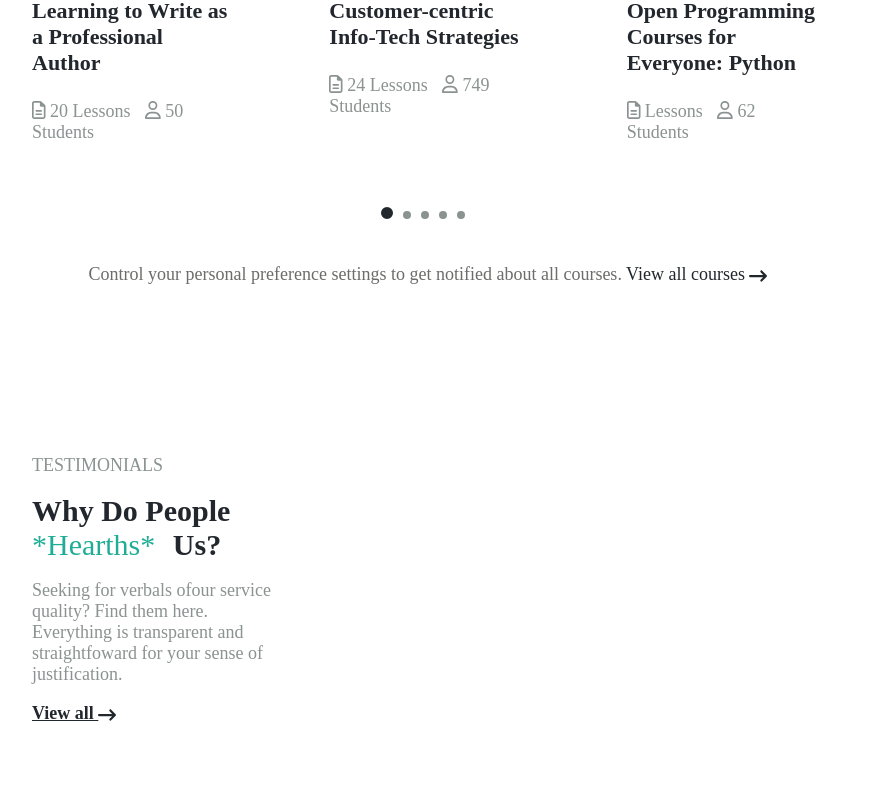
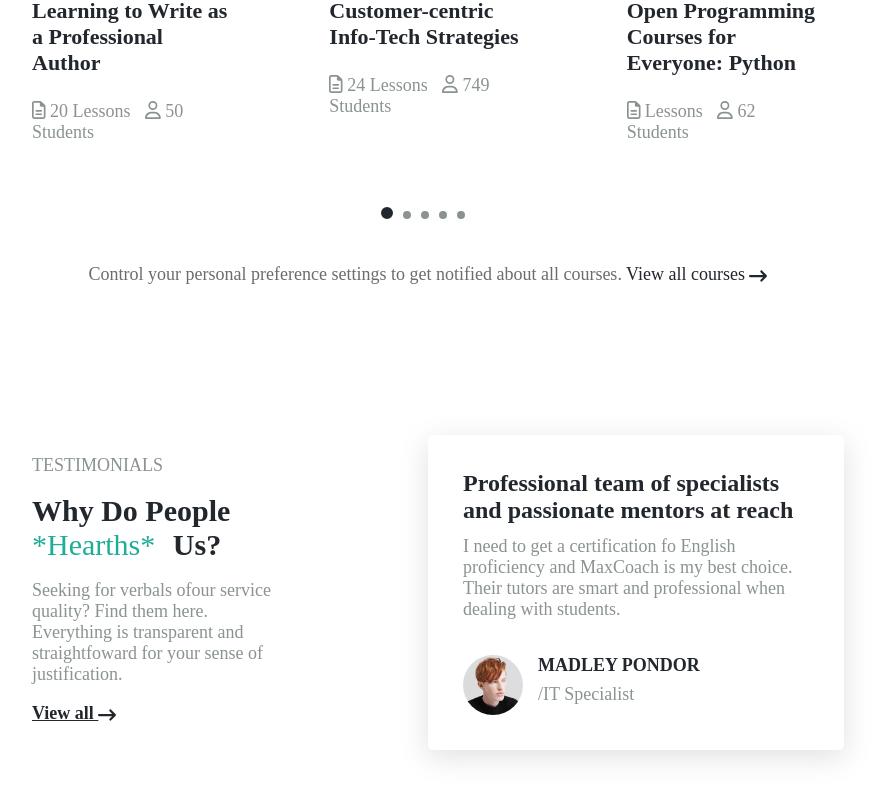
Before and after one commit to cerry24/proj-html-vuejs, a Vue app: page / in a window 1280 px wide. Shown: the part 3177-3977 px from the top of the page, without its empty margins (212-1091 px from the left). Built offline with nearby package versions, Linux system fonts and the light colour scheme.

Commit message:
implement front review card

```diff
--- a/src/components/AppMain components/SectionTestimonials.vue
+++ b/src/components/AppMain components/SectionTestimonials.vue
@@ -22,8 +22,24 @@ export default {
                 </p>
             </div>
 
-            <div class="reviews-cards">
+            <div class="reviews-cards"> <!--testimonials cards container-->
+                <div class="front-card"> <!--close up card of testimonial-->
+                    <h3>Professional team of specialists and passionate mentors at reach</h3>
+                    <p>
+                        I need to get a certification fo English proficiency and MaxCoach is my best choice. Their
+                        tutors are smart and professional when dealing with students.
+                    </p>
+                    <div class="reviewer-info">
+                        <figure>
+                            <img src="../../assets/img/testimonial-avata-01.jpg" alt="testimonial profile picture">
+                        </figure>
 
+                        <div>
+                            <h4>madley pondor</h4>
+                            <p>/IT Specialist</p>
+                        </div>
+                    </div>
+                </div>
             </div>
         </div>
     </section>
@@ -35,6 +51,10 @@ export default {
 #testimonials {
     background-color: $main-multi-color;
     color: $secondary-font-color;
+}
+
+.main-container {
+    justify-content: space-between;
 }
 
 .text {
@@ -68,4 +88,55 @@ p {
     color: $main-font-color;
     font-weight: bold;
 }
+
+.reviews-cards {
+    width: 50%;
+}
+
+.front-card {
+    padding: 35px;
+    box-shadow: rgba(100, 100, 111, 0.2) 0px 7px 29px 0px;
+    border-radius: 5px;
+
+    h3 {
+        color: $main-font-color;
+        font-size: 24px;
+        margin-bottom: 12px;
+    }
+
+    p {
+        margin-bottom: 35px;
+    }
+}
+
+.reviewer-info {
+    display: flex;
+
+    figure {
+        width: 60px;
+        height: 60px;
+        overflow: hidden;
+        border-radius: 50%;
+
+        img {
+            width: 100%;
+            height: 100%;
+            object-fit: cover;
+        }
+    }
+
+    div {
+        margin-left: 15px;
+
+        h4 {
+            color: $main-font-color;
+            text-transform: uppercase;
+            margin-bottom: 8px;
+        }
+
+        p {
+            margin: 0;
+        }
+    }
+}
 </style>
```
